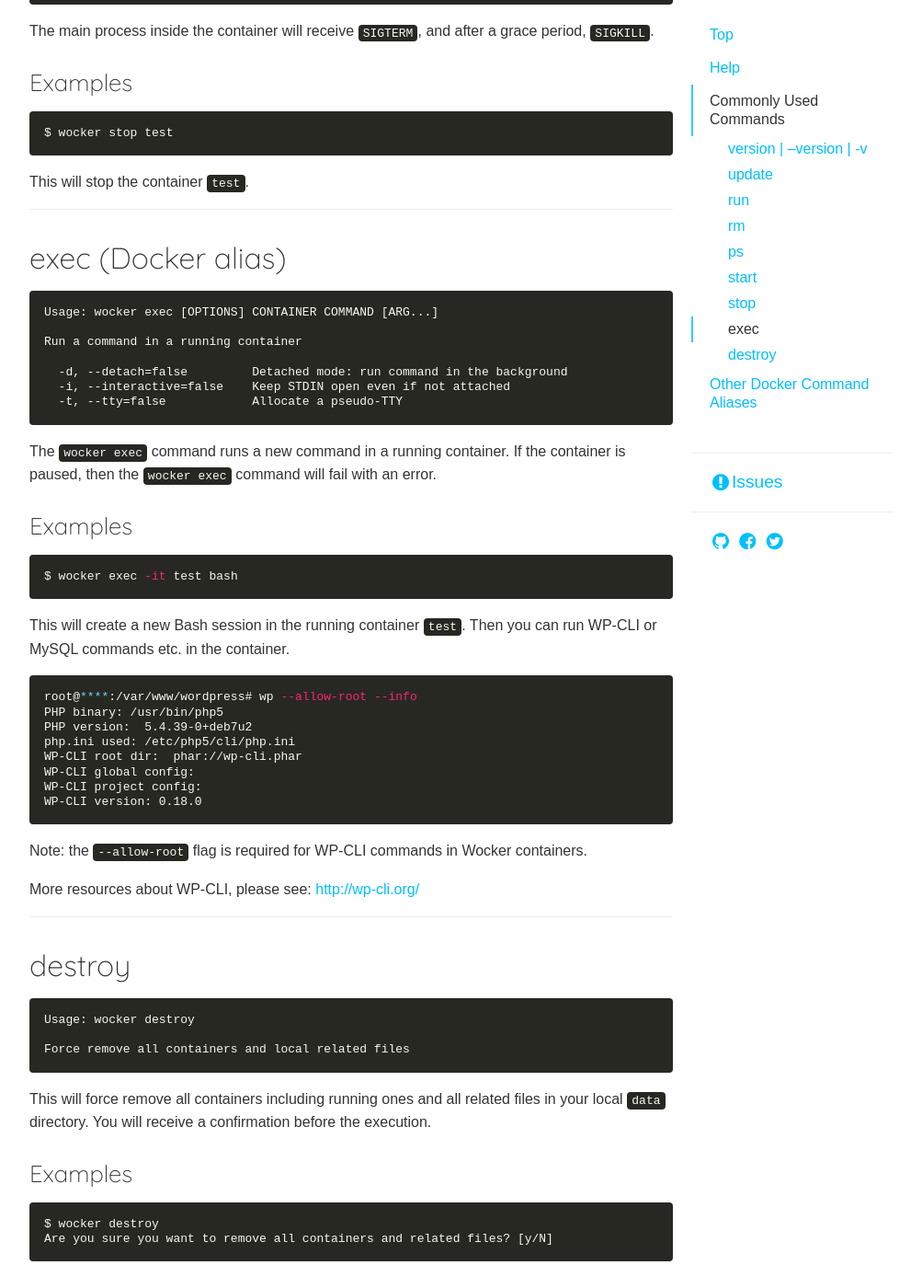
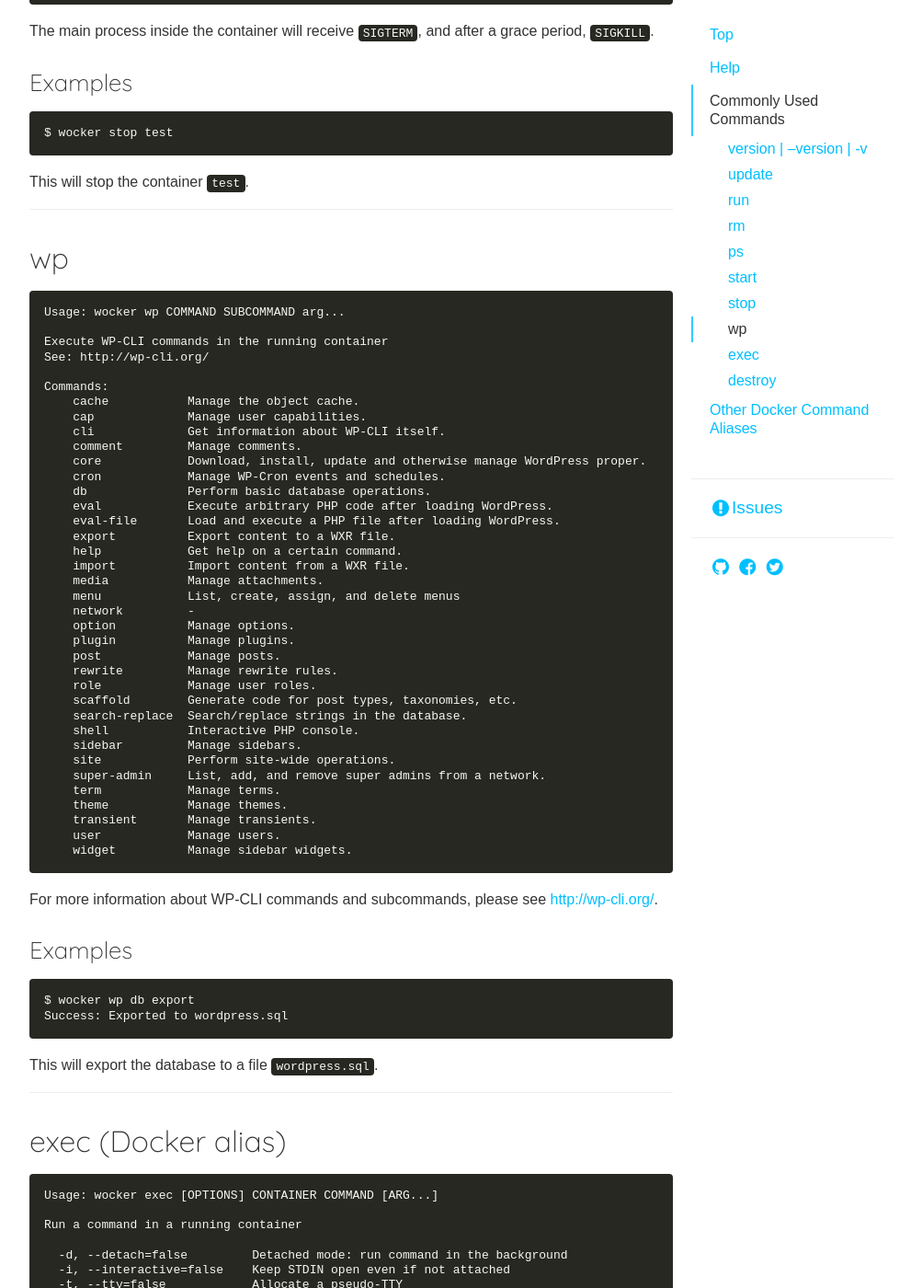
Before and after one commit to wckr/wckr.github.io, a Jekyll site: the page built from commands/index.md, in a window 1280 px wide and 1400 px high, scrolled down 3890 px. Shown: the whole window at 92% size, without its empty margins (138-1141 px from the left). Built offline with Jekyll 4.4.1, drawn with Linux system fonts in a browser that asks for light colours; nearby versions of some CDN libraries; some web fonts are replaced; Markdown is read by kramdown in place of the engine named in the settings; a script that is not in the unit is left out; comment, search, counter and statistics services are not loaded.

Commit message:
Add docs of `wocker wp`

````diff
--- a/commands/index.md
+++ b/commands/index.md
@@ -192,6 +192,61 @@
 
 ----
 
+### wp
+
+```
+Usage: wocker wp COMMAND SUBCOMMAND arg...
+
+Execute WP-CLI commands in the running container
+See: http://wp-cli.org/
+
+Commands:
+    cache           Manage the object cache.
+    cap             Manage user capabilities.
+    cli             Get information about WP-CLI itself.
+    comment         Manage comments.
+    core            Download, install, update and otherwise manage WordPress proper.
+    cron            Manage WP-Cron events and schedules.
+    db              Perform basic database operations.
+    eval            Execute arbitrary PHP code after loading WordPress.
+    eval-file       Load and execute a PHP file after loading WordPress.
+    export          Export content to a WXR file.
+    help            Get help on a certain command.
+    import          Import content from a WXR file.
+    media           Manage attachments.
+    menu            List, create, assign, and delete menus
+    network         -
+    option          Manage options.
+    plugin          Manage plugins.
+    post            Manage posts.
+    rewrite         Manage rewrite rules.
+    role            Manage user roles.
+    scaffold        Generate code for post types, taxonomies, etc.
+    search-replace  Search/replace strings in the database.
+    shell           Interactive PHP console.
+    sidebar         Manage sidebars.
+    site            Perform site-wide operations.
+    super-admin     List, add, and remove super admins from a network.
+    term            Manage terms.
+    theme           Manage themes.
+    transient       Manage transients.
+    user            Manage users.
+    widget          Manage sidebar widgets.
+```
+
+For more information about WP-CLI commands and subcommands, please see [http://wp-cli.org/](http://wp-cli.org/).
+
+#### Examples
+
+```bash
+$ wocker wp db export
+Success: Exported to wordpress.sql
+```
+
+This will export the database to a file `wordpress.sql`.
+
+----
+
 ### exec (Docker alias)
 
 ```
````
